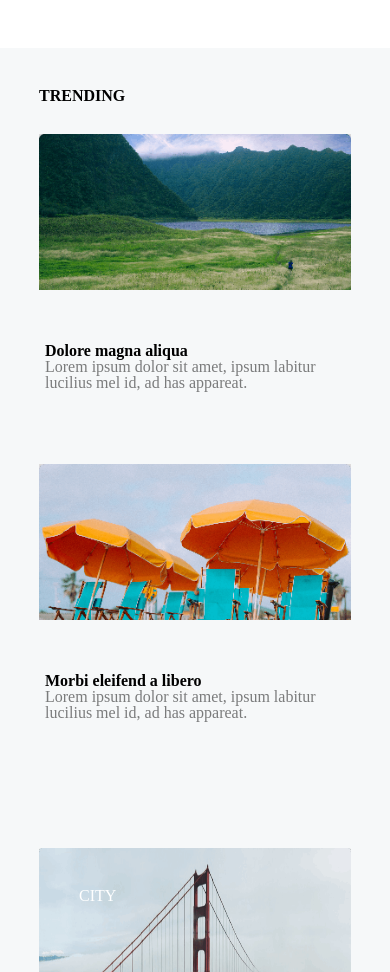
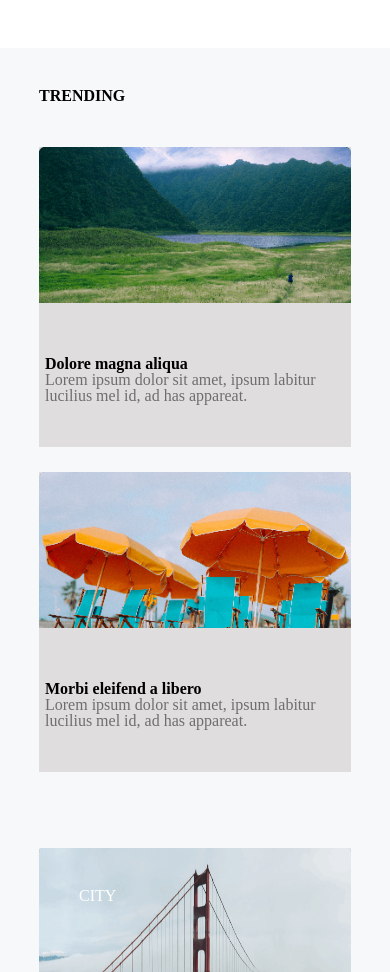
Before and after one commit to mariamlaliashvili/finaluri, a plain HTML site: page index.html in a window 390 px wide. Shown: the part 1200-2172 px from the top of the page. Drawn offline with Linux system fonts and the light colour scheme.

Commit message:
phonemedia

```diff
--- a/css/cntphonmedia.css
+++ b/css/cntphonmedia.css
@@ -7,10 +7,7 @@
         justify-content: space-between;
 
     }
-    .meorecont{
-        width: 100%;
 
-    }
 
     .artcopecity{
         width: 85%;
--- a/css/contactmedia.css
+++ b/css/contactmedia.css
@@ -9,6 +9,10 @@
         margin-left: 80px;
 
     }
+    .meorecont{
+        width: 100%;
+
+    }
     .artcopecity{
         width: 40%;
         height: 50px;
--- a/css/phonemedia.css
+++ b/css/phonemedia.css
@@ -15,8 +15,8 @@
 
     .card {
       width: 100%;
-      height: 30px;
-      margin-bottom: 300px;
+      height: 300px;
+
     }
 
     .opac{
```
